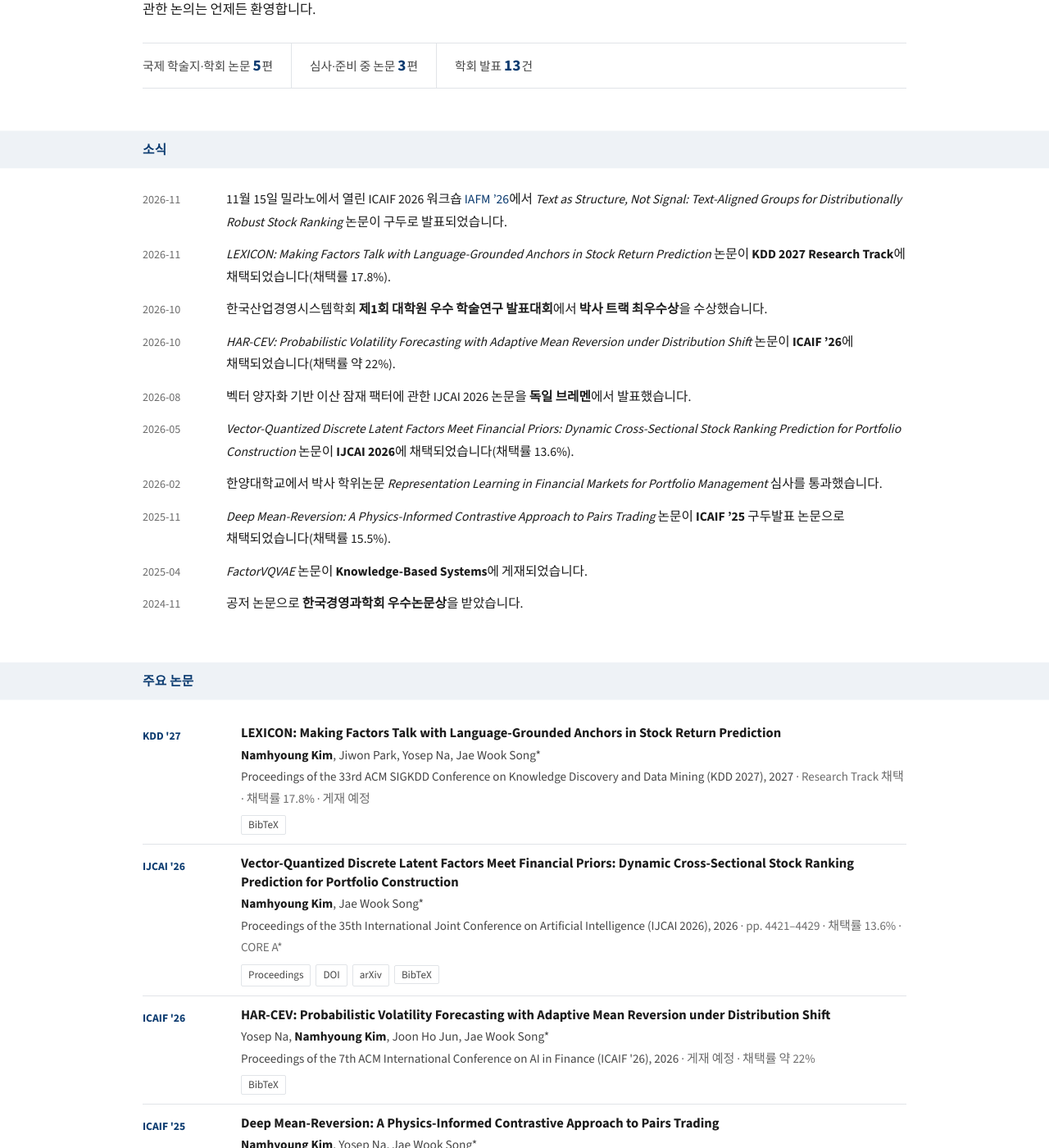
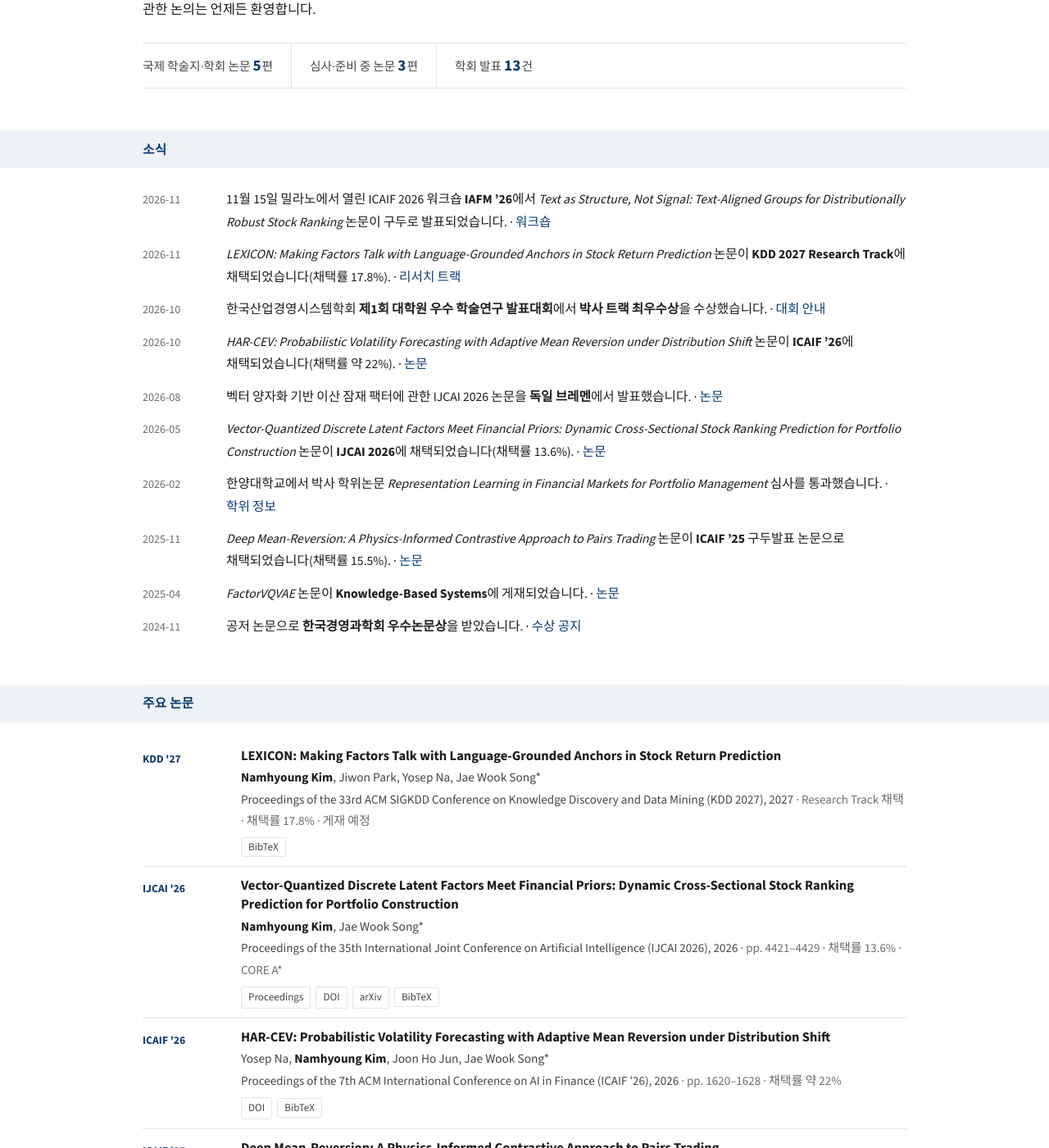
Before and after one commit to x7jeon8gi/x7jeon8gi.github.io, a Jekyll site: the page built from ko/index.html, in a window 1280 px wide and 1400 px high, scrolled down 530 px. Shown: the whole window at 82% size. Built offline with Jekyll 4.4.1, drawn with Linux system fonts in a browser that asks for light colours.

Commit message:
Link every news item and the ICAIF RFTS workshop; cite the published HAR-CEV paper

```diff
--- a/_data/news.yml
+++ b/_data/news.yml
@@ -1,42 +1,52 @@
-# Most-recent first. Each item: { date: "YYYY-MM", html: "...", html_ko: "..." }
-# html is Markdown; html_ko is the Korean version shown on /ko/.
+# Newest first. Each item has one source shared by both languages.
+# link.label and link.label_ko describe what the visitor will find.
 
 - date: "2026-11"
-  html: "Our paper *Text as Structure, Not Signal: Text-Aligned Groups for Distributionally Robust Stock Ranking* was presented at [IAFM ’26](https://iafm-icaif.netlify.app/), an ICAIF 2026 workshop in Milan, on November 15."
-  html_ko: "11월 15일 밀라노에서 열린 ICAIF 2026 워크숍 [IAFM ’26](https://iafm-icaif.netlify.app/)에서 *Text as Structure, Not Signal: Text-Aligned Groups for Distributionally Robust Stock Ranking* 논문이 구두로 발표되었습니다."
+  html: "Our paper *Text as Structure, Not Signal: Text-Aligned Groups for Distributionally Robust Stock Ranking* was presented at **IAFM ’26**, an ICAIF 2026 workshop in Milan, on November 15."
+  html_ko: "11월 15일 밀라노에서 열린 ICAIF 2026 워크숍 **IAFM ’26**에서 *Text as Structure, Not Signal: Text-Aligned Groups for Distributionally Robust Stock Ranking* 논문이 구두로 발표되었습니다."
+  link: { label: "Workshop", label_ko: "워크숍", url: "https://iafm-icaif.netlify.app/" }
 
 - date: "2026-11"
   html: "Our paper *LEXICON: Making Factors Talk with Language-Grounded Anchors in Stock Return Prediction* has been **accepted to the Research Track of KDD 2027** (acceptance rate 17.8%)."
   html_ko: "*LEXICON: Making Factors Talk with Language-Grounded Anchors in Stock Return Prediction* 논문이 **KDD 2027 Research Track**에 채택되었습니다(채택률 17.8%)."
+  link: { label: "Research track", label_ko: "리서치 트랙", url: "https://kdd2027.kdd.org/research-track-call-for-papers/" }
 
 - date: "2026-10"
   html: "Received the **Best Research Presentation Award (Ph.D. Track)** at the **1st Graduate Research Presentation Competition**, hosted by the Korean Society of Industrial and Systems Engineering (KSIE)."
   html_ko: "한국산업경영시스템학회 **제1회 대학원 우수 학술연구 발표대회**에서 **박사 트랙 최우수상**을 수상했습니다."
+  link: { label: "Competition", label_ko: "대회 안내", url: "https://www.ksie.or.kr/notice/view.php?idx=1794" }
 
 - date: "2026-10"
   html: "Our paper *HAR-CEV: Probabilistic Volatility Forecasting with Adaptive Mean Reversion under Distribution Shift* has been **accepted to ICAIF ’26** (acceptance rate approximately 22%)."
   html_ko: "*HAR-CEV: Probabilistic Volatility Forecasting with Adaptive Mean Reversion under Distribution Shift* 논문이 **ICAIF ’26**에 채택되었습니다(채택률 약 22%)."
+  link: { label: "Paper", label_ko: "논문", url: "https://doi.org/10.1145/3858063.3858770" }
 
 - date: "2026-08"
   html: "Presented our IJCAI 2026 paper on vector-quantized discrete latent factors in **Bremen, Germany**."
   html_ko: "벡터 양자화 기반 이산 잠재 팩터에 관한 IJCAI 2026 논문을 **독일 브레멘**에서 발표했습니다."
+  link: { label: "Paper", label_ko: "논문", url: "https://www.ijcai.org/proceedings/2026/492" }
 
 - date: "2026-05"
   html: "Our paper *Vector-Quantized Discrete Latent Factors Meet Financial Priors: Dynamic Cross-Sectional Stock Ranking Prediction for Portfolio Construction* has been **accepted to IJCAI 2026** (acceptance rate 13.6%)."
   html_ko: "*Vector-Quantized Discrete Latent Factors Meet Financial Priors: Dynamic Cross-Sectional Stock Ranking Prediction for Portfolio Construction* 논문이 **IJCAI 2026**에 채택되었습니다(채택률 13.6%)."
+  link: { label: "Paper", label_ko: "논문", url: "https://www.ijcai.org/proceedings/2026/492" }
 
 - date: "2026-02"
   html: "Successfully defended my Ph.D. dissertation, *Representation Learning in Financial Markets for Portfolio Management*, at Hanyang University."
   html_ko: "한양대학교에서 박사 학위논문 *Representation Learning in Financial Markets for Portfolio Management* 심사를 통과했습니다."
+  link: { label: "Degree record", label_ko: "학위 정보", url: "https://finx.hanyang.ac.kr/members/alumni" }
 
 - date: "2025-11"
   html: "Our paper *Deep Mean-Reversion: A Physics-Informed Contrastive Approach to Pairs Trading* was accepted to **ICAIF ’25** as an **oral presentation** (acceptance rate 15.5%)."
   html_ko: "*Deep Mean-Reversion: A Physics-Informed Contrastive Approach to Pairs Trading* 논문이 **ICAIF ’25** 구두발표 논문으로 채택되었습니다(채택률 15.5%)."
+  link: { label: "Paper", label_ko: "논문", url: "https://doi.org/10.1145/3768292.3770406" }
 
 - date: "2025-04"
   html: "*FactorVQVAE* has been published in **Knowledge-Based Systems**."
   html_ko: "*FactorVQVAE* 논문이 **Knowledge-Based Systems**에 게재되었습니다."
+  link: { label: "Paper", label_ko: "논문", url: "https://doi.org/10.1016/j.knosys.2025.113460" }
 
 - date: "2024-11"
   html: "Received the **Outstanding Paper Award** from *Korean Management Science Review* (KORMS, 2024)."
   html_ko: "공저 논문으로 **한국경영과학회 우수논문상**을 받았습니다."
+  link: { label: "Award announcement", label_ko: "수상 공지", url: "https://korms.or.kr/board/notice/article/249803" }
--- a/_includes/pages/home.html
+++ b/_includes/pages/home.html
@@ -103,7 +103,7 @@
     {% assign text = n[k_html] | default: n.html %}
     <li>
       <span class="date">{{ n.date }}</span>
-      <span class="item">{{ text | markdownify | remove: '<p>' | remove: '</p>' }}</span>
+      <span class="item">{{ text | markdownify | remove: '<p>' | remove: '</p>' | strip }}{% if n.link %} · <a href="{{ n.link.url | escape }}">{% if L == "ko" %}{{ n.link.label_ko }}{% else %}{{ n.link.label }}{% endif %}</a>{% endif %}</span>
     </li>
   {% endfor %}
 </ul>
```
Also changed, not shown: _data/publications.yml (+9 -3 lines), 4 other files.
